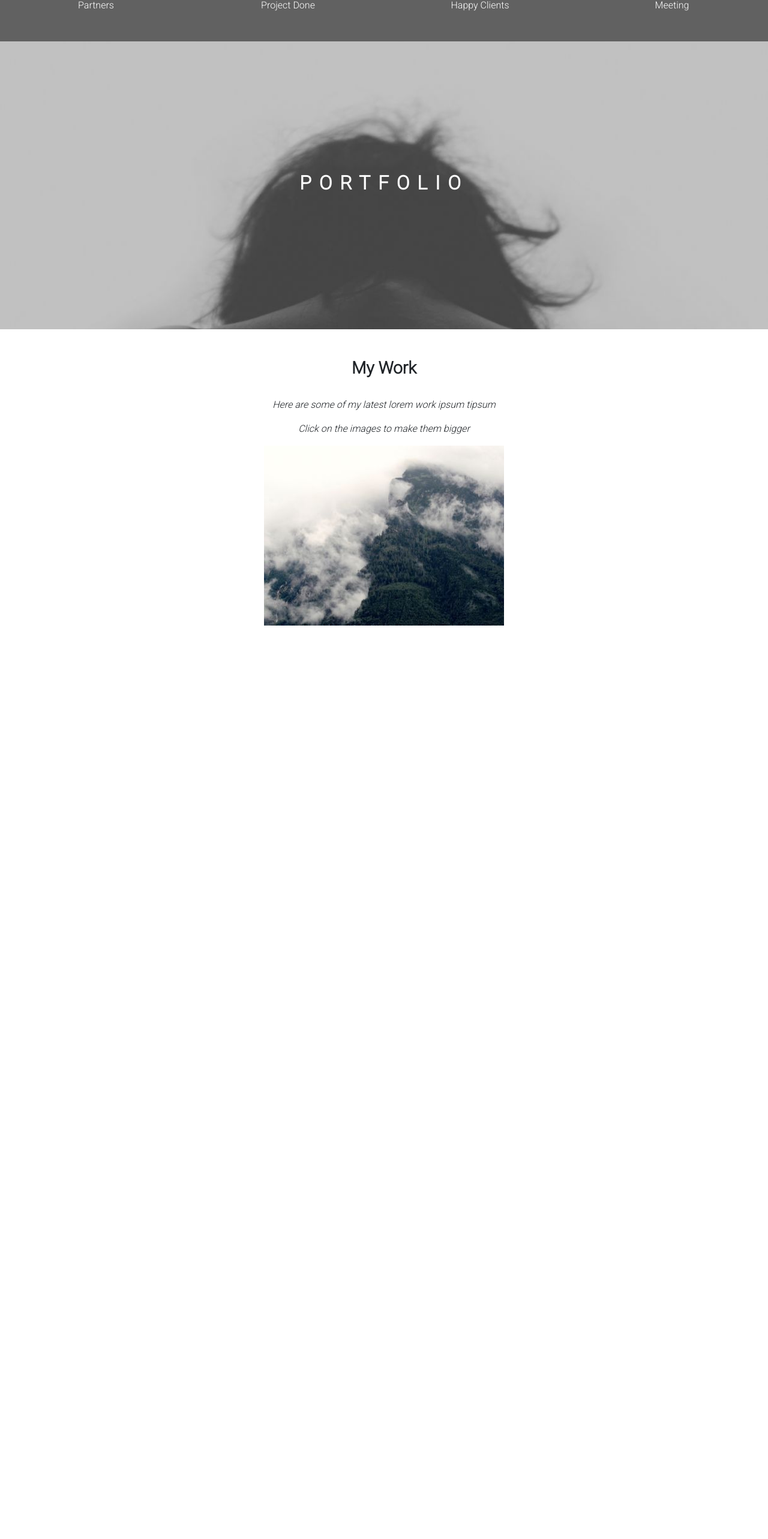
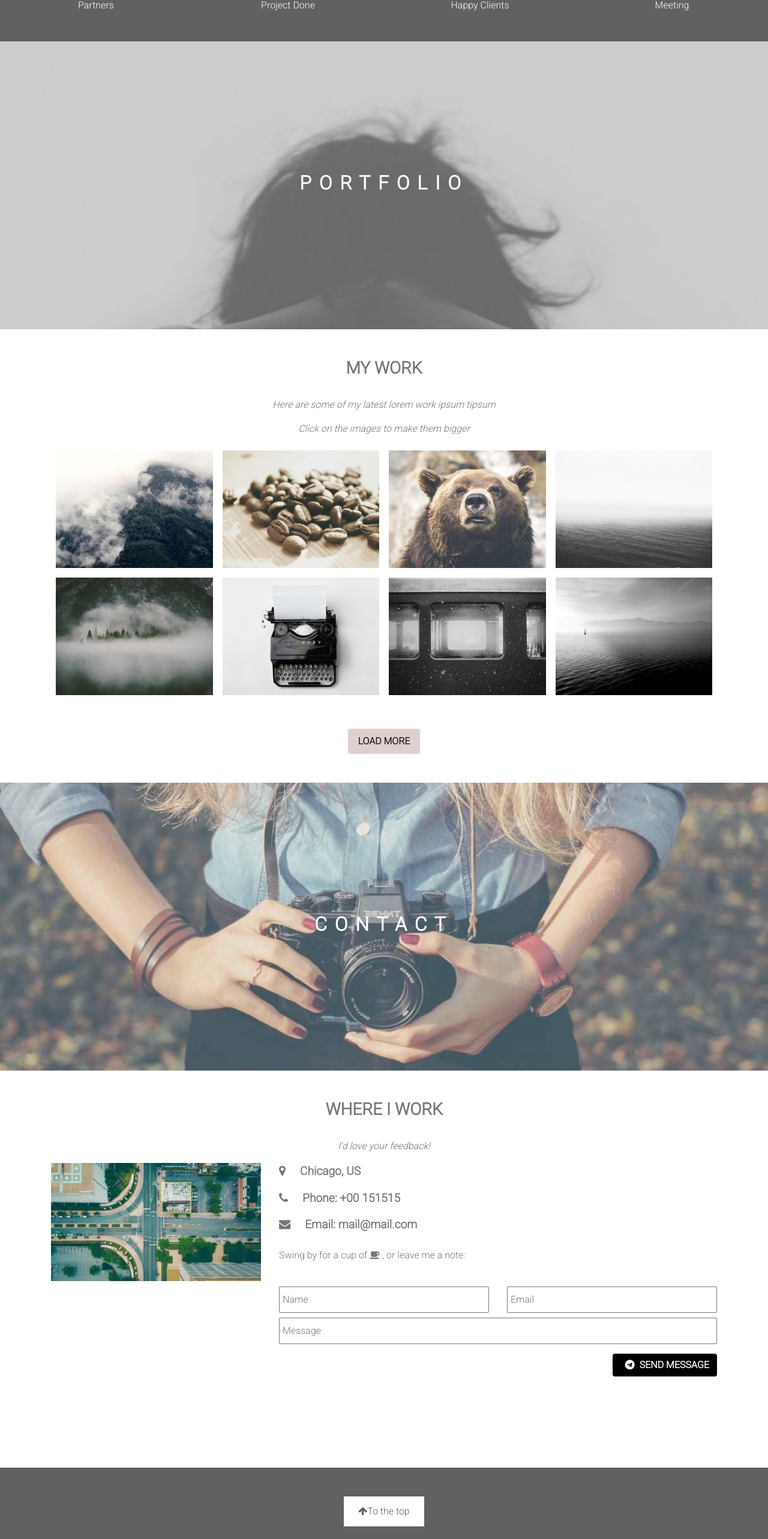
Before and after one commit to RohitUnthinkable/TrainingHtmlAndCssFinalTask, a plain HTML site: page index.html in a window 1280 px wide. Shown: the part 1711-4277 px from the top of the page at 60% size. Before the commit the page ends 2754 px from the top, so only its background shows below. Drawn offline with nearby package versions, Linux system fonts and the light colour scheme.

Commit message:
added portfolio, contact and footer in webpage

```diff
--- a/Css/style.css
+++ b/Css/style.css
@@ -2,12 +2,13 @@
     box-sizing: border-box;
     padding: 0px;
     margin: 0px;
-    font-family: 'Roboto', sans-serif;;
+    font-family: 'Roboto', sans-serif;
 }
 :root{
     --gray-color: #777777;
     --dark-gray-color: #616161;
     --light-gray-color: #CCCCCC;
+    --ultra-light-gray-color: #dfd0d0;
 }
 .header{
     background:linear-gradient(rgba(255,255,255,.3), rgba(255,255,255,.3)), url(../Images/front_image.jpg) no-repeat center/cover;
@@ -81,18 +82,97 @@
 
 /* portfolio part starts  */
 
-.profile-section{
+.portfolio-section{
     z-index: 90;
+    position: relative;
+    color: var(--gray-color);
 }
 .portfolio-image{
     height: 60vh;
+}
+.portfolio-image::before{
+    content: "";
     background: url(../Images/portfolio_image.jpg) center/cover no-repeat;
+    height: 60vh;
+    width: 100%;
+    position: absolute;
+    top: 0px;
+    left: 0px;
+    z-index: -1;
+    opacity: 0.8;
+
 }
 .portfolio-text{
     letter-spacing: 0.8rem;
 }
+/* mywork section starts  */
+
 .gallery:hover{
     opacity: 0.7;
     cursor: pointer;
 }
+.my-work button{
+    background-color: var(--ultra-light-gray-color);
+    font-family: 'Roboto', sans-serif;
+}
+.my-work button:hover{
+    background-color: var(--light-gray-color);
+}
+/* mywork section ends  */
 /* portfolio part ends  */
+
+.contact-section{
+    z-index: 90;
+    position: relative;
+    color: var(--gray-color);
+    margin-bottom: 8rem;
+}
+.contact-image{
+    height: 60vh;
+}
+.contact-image::before{
+    content: "";
+    background: url(../Images/contact_image.jpg) no-repeat center/cover;
+    position: absolute;
+    top: 0px;
+    left: 0px;
+    height: 60vh;
+    width: 100%;
+    z-index: -1;
+    opacity: 0.8;
+}
+.contact-text{
+    letter-spacing: 0.8rem;
+}
+
+.work-contact p{
+    font-size: 1.2rem;
+}
+.message-btn button{
+    background-color: black;
+    color: white;
+}
+
+.footer{
+    background-color: var(--dark-gray-color);
+    padding: 3rem 0rem;
+}
+.footer:hover{
+    background-color: black;
+}
+.top{
+    color: var(--dark-gray-color);
+    background-color: white;
+    padding: 0.8rem 1.5rem;
+}
+.top:hover{
+    background-color: var(--light-gray-color);
+    cursor: pointer;
+}
+.footer-icons i{
+    font-size: 1.5rem;
+}
+.footer-icons i:hover{
+    color: var(--light-gray-color);
+    cursor: pointer;
+}
--- a/index.html
+++ b/index.html
@@ -135,7 +135,6 @@
                     </div>
                 </div>
             </div>
-
         </div>
     </section>
     <!-- about section ends  -->
@@ -178,23 +177,102 @@
             </h2>
         </div>
         <div class="container d-flex flex-column justify-content-center align-items-center my-work pt-5" id="my-work">
-            <h3><strong>My Work</strong></h3>
+            <h3><strong>MY WORK</strong></h3>
             <p class="para-headline pt-4">Here are some of my latest lorem work ipsum tipsum</p>
             <p class="para-headline">Click on the images to make them bigger</p>
-            <div class="row">
-                <div class="col-lg-3 col-md-3 col-sm-12 gallery">
-                    <img src="Images/my_work_1.jpg" alt="">
+            <div class="row no-gutters">
+                <div class="col-lg-3 col-md-3 col-sm-12 p-2 gallery">
+                    <img src="Images/my_work_1.jpg" class="w-100" alt="">
+                </div>
+                <div class="col-lg-3 col-md-3 col-sm-12 p-2 gallery">
+                    <img src="Images/my_work_2.jpg" class="w-100" alt="">
+                </div>
+                <div class="col-lg-3 col-md-3 col-sm-12 p-2 gallery">
+                    <img src="Images/my_work_3.jpg" class="w-100" alt="">
+                </div>
+                <div class="col-lg-3 col-md-3 col-sm-12 p-2 gallery">
+                    <img src="Images/my_work_4.jpg" class="w-100" alt="">
+                </div>
+                <div class="col-lg-3 col-md-3 col-sm-12 p-2 gallery">
+                    <img src="Images/my_work_5.jpg" class="w-100" alt="">
+                </div>
+                <div class="col-lg-3 col-md-3 col-sm-12 p-2 gallery">
+                    <img src="Images/my_work_6.jpg" class="w-100" alt="">
+                </div>
+                <div class="col-lg-3 col-md-3 col-sm-12 p-2 gallery">
+                    <img src="Images/my_work_7.jpg" class="w-100" alt="">
+                </div>
+                <div class="col-lg-3 col-md-3 col-sm-12 p-2 gallery">
+                    <img src="Images/my_work_8.jpg" class="w-100" alt="">
                 </div>
             </div>
+            <button type="button" class="btn my-5 px-3 py-2"><strong>LOAD MORE</strong></button>
         </div>
     </section>
 
     <!-- portfolio section ends  -->
 
+    <!-- contact section starts  -->
 
+    <section class="contact-section" id="contact">
+        <div class="container-fluid contact-image d-flex justify-content-center align-items-center">
+            <h2 class="contact-text text-white">
+                <strong>CONTACT</strong>
+            </h2>
+        </div>
+        <div class="container d-flex flex-column justify-content-center align-items-center my-work pt-5" id="my-work">
+            <h3><strong>WHERE I WORK</strong></h3>
+            <p class="para-headline pt-4">I'd love your feedback!</p>
+            <div class="row">
+                <div class="col-lg-4 col-md-4 col-sm-12">
+                    <img src="Images/map_image.jpg" alt="" class="w-100">
+                </div>
+                <div class="col-lg-8 col-md-8 col-sm-12">
+                    <div class="work-contact">
+                        <p><strong><i class="fa fa-map-marker mr-4"></i>Chicago, US</strong></p>
+                        <p><strong><i class="fa fa-phone mr-4"></i>Phone: +00 151515</strong></p>
+                        <p><strong><i class="fa fa-envelope mr-4"></i>Email: mail@mail.com</strong></p>
+                    </div>
+                    <p class="pt-2">Swing by for a cup of <i class="fa fa-coffee"></i> , or leave me a note:</p>
+                    <form action="" class="py-4">
+                        <div class="row">
+                            <div class="col-lg-6 col-md-6 col-sm-12">
+                                <input class="w-100 py-2 px-1" type="text" name="name" placeholder="Name">
+                            </div>
+                            <div class="col-lg-6 col-md-6 col-sm-12">
+                                <input class="w-100 py-2 px-1" type="email" name="email" placeholder="Email">
+                            </div>
+                        </div>
+                        <input class="w-100 my-2 py-2 px-1" type="text" name="message" placeholder="Message">
+                        <div class="message-btn d-flex w-100 mt-2 justify-content-end">
+                            <button class="btn">
+                                <strong><i class="fa fa-telegram px-2"></i>SEND MESSAGE</strong>
+                            </button>
+                        </div>
+                    </form>
+                </div>
+            </div>
 
+        </div>
+    </section>
 
+    <!-- contact section ends  -->
 
+    <footer class="footer">
+        <div class="container text-white d-flex flex-column justify-content-center align-items-center">
+            <span class="top">
+                <i class="fa fa-arrow-up"></i>To the top
+            </span>
+            <div class="footer-icons my-4">
+                <i class="fa fa-facebook-square"></i>
+                <i class="fa fa-instagram"></i>
+                <i class="fa fa-pinterest-p"></i>
+                <i class="fa fa-twitter"></i>
+                <i class="fa fa-linkedin"></i>
+            </div>
+            <p>Powered by Rohit Sharma</p>
+        </div>
+    </footer>
 
 
     <!-- ------------------------------ Bootstrap Javascript code------------------------ -->
@@ -215,6 +293,8 @@
     <script src="https://cdn.jsdelivr.net/npm/popper.js@1.16.1/dist/umd/popper.min.js" integrity="sha384-9/reFTGAW83EW2RDu2S0VKaIzap3H66lZH81PoYlFhbGU+6BZp6G7niu735Sk7lN" crossorigin="anonymous"></script>
     <script src="https://cdn.jsdelivr.net/npm/bootstrap@4.6.0/dist/js/bootstrap.min.js" integrity="sha384-+YQ4JLhjyBLPDQt//I+STsc9iw4uQqACwlvpslubQzn4u2UU2UFM80nGisd026JF" crossorigin="anonymous"></script>
     -->
+
+
     <script>
         // Change style of navbar on scroll
         window.onscroll = function () { myFunction() };
```
